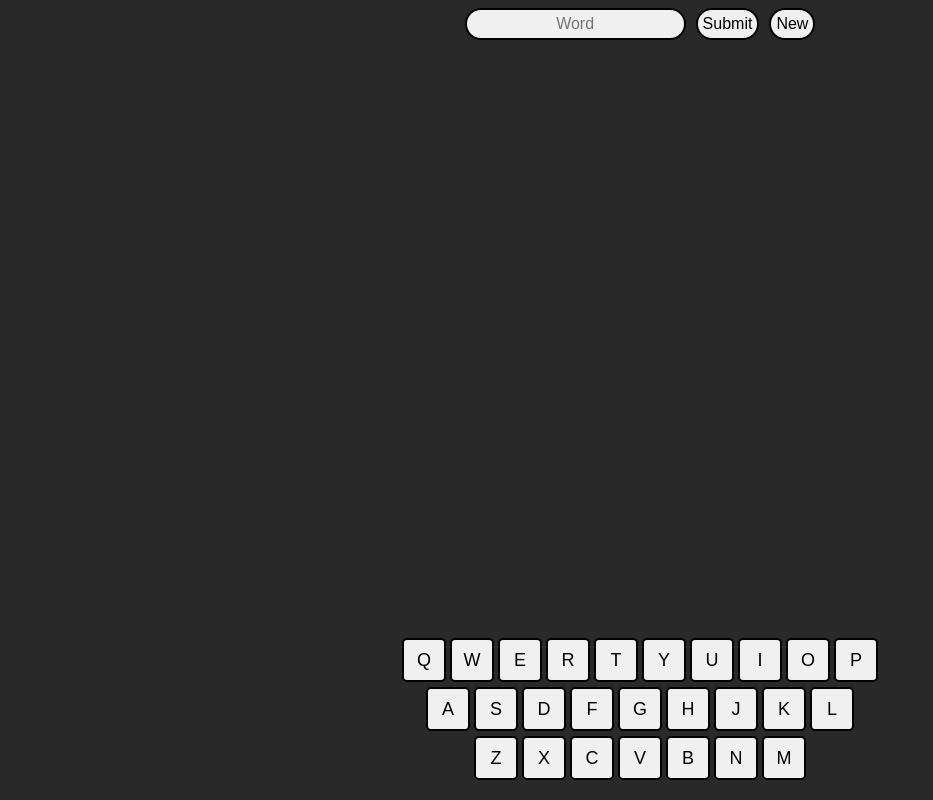
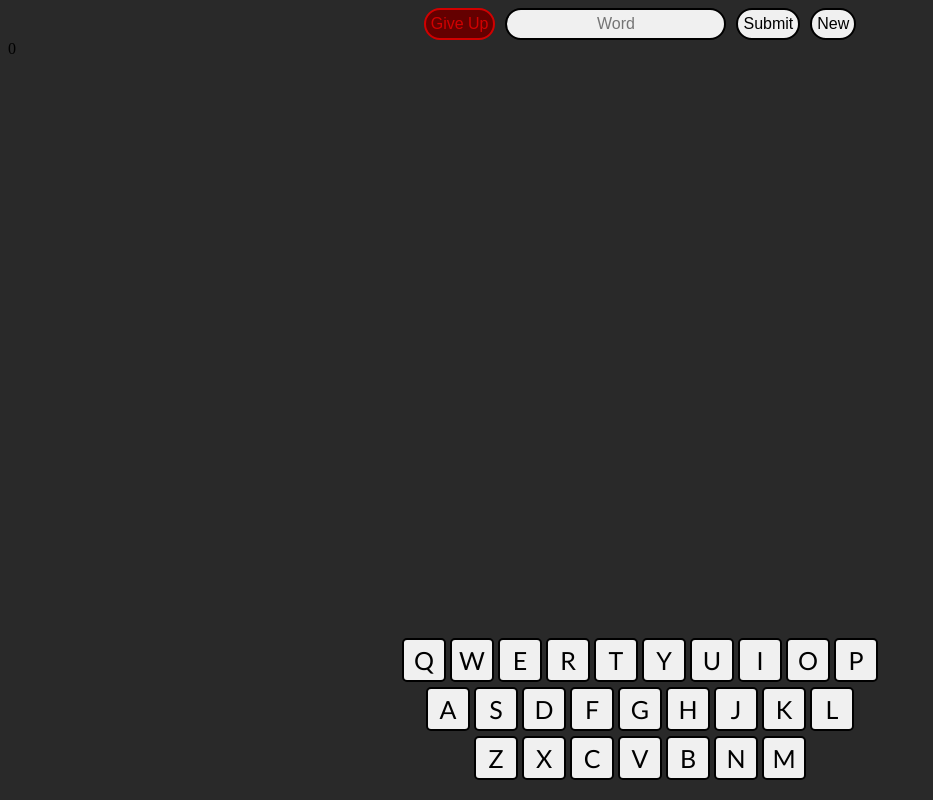
Before and after one commit to Untoast/Untoast.github.io, a plain HTML site: page WordleButBad/index.html in a window 1280 px wide. Shown: the whole page, without its empty margins (0-933 px from the left). Drawn offline with Linux system fonts and the light colour scheme; no server answers.

Commit message:
Update index.html

```diff
--- a/WordleButBad/index.html
+++ b/WordleButBad/index.html
@@ -3,12 +3,14 @@
 <head>
     <meta charset="UTF-8">
     <meta name="viewport" content="width=device-width, initial-scale=1.0">
-    <title>Worlde but bad</title>
+    <title>Wordle but bad</title>
     <form id="GuessForm">
+        <button id="Stop" style="color: rgb(209, 0, 0); background-color: rgb(100, 0, 0); border: 2px solid rgb(209, 0, 0);" class="Input" type="button">Give Up</button>
         <input id="word" class="Input" type="text" placeholder="Word" maxlength="5">
         <button id="submit" class="Input" type="submit">Submit</button>
-        <button id="Refresh" class="Input">New</button>
+        <button id="Refresh" class="Input" type="button">New</button>
     </form>
+    <div id="Attempts">0</div>
     <div id="result">.</div>
     <div id="Guesses"></div>
     <style>
@@ -37,8 +39,8 @@
             display: flex;
             justify-content: center;
             align-items: center;
-            font-size: 18px;
-            font-family: 'Arial', sans-serif, 'monospace';
+            font-size: 25px;
+            font-family: 'Gill Sans', 'Gill Sans MT', Calibri, 'Trebuchet MS', sans-serif;
             cursor: pointer;
             user-select: none;
             margin: 0 2px;
```
